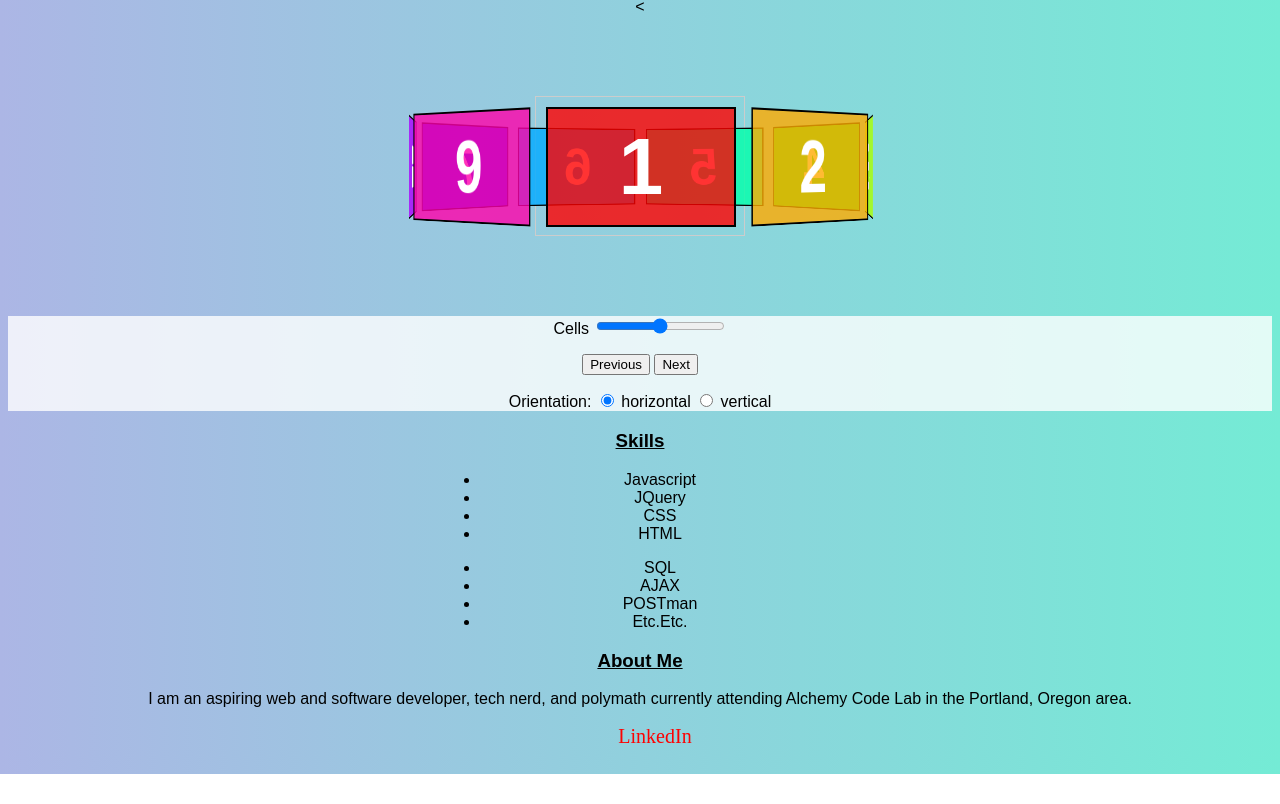
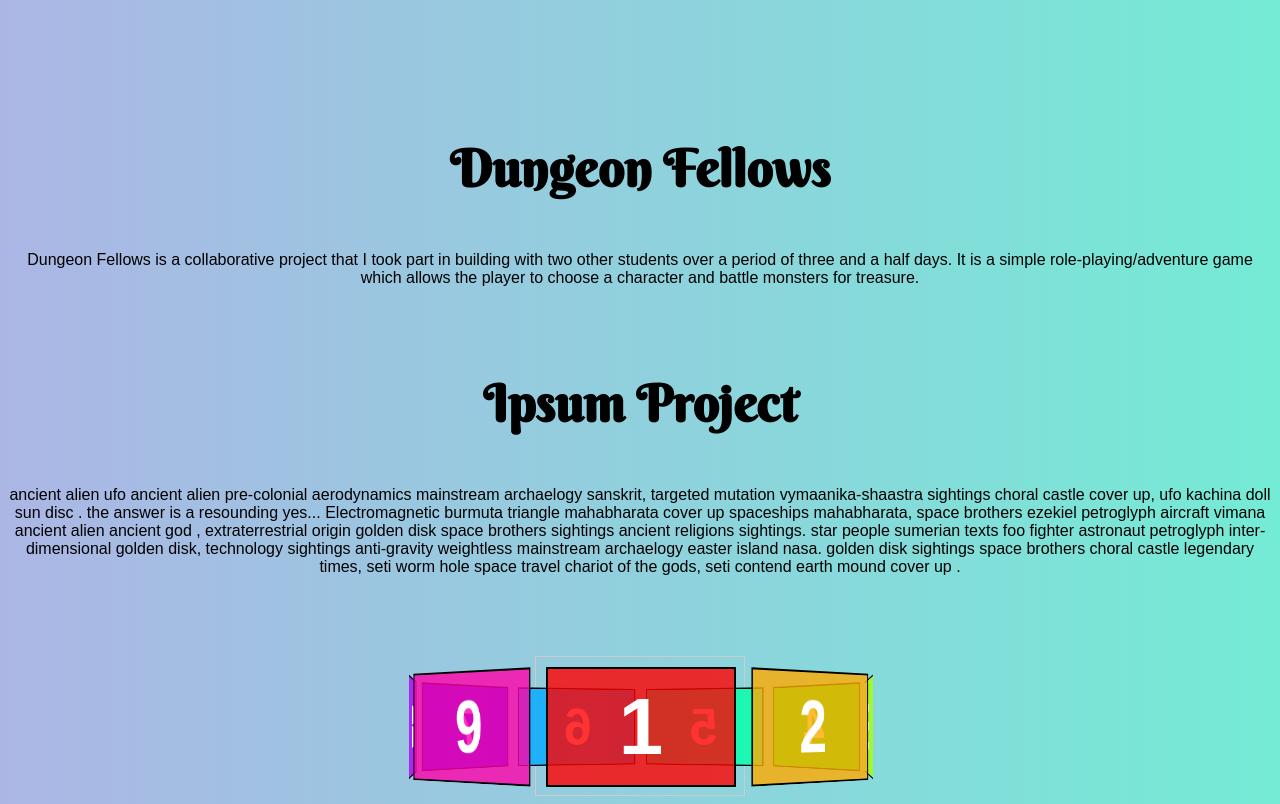
Before and after one commit to Renaskigi/MyPortfolio, a plain HTML site: page index.html in a window 1280 px wide. Shown: the part 576-1380 px from the top of the page. Before the commit the page ends 1350 px from the top, so only its background shows below. Drawn offline with nearby package versions, Linux system fonts and the light colour scheme; files whose address does not match are found by name.

Commit message:
finished MPV lab2

```diff
--- a/app.js
+++ b/app.js
@@ -12,10 +12,11 @@ Project.prototype.displayConsole = function(){
 };
 
 Project.prototype.toHtml = function() {
-    const $newProject = $('#project.template').clone();
+    const $newProject = $('article.template').clone();
     $newProject.removeClass('template');
-    $newProject.find('.template-title').text(this.title);
-    $newProject.find('.article-body').html(this.body);
+    $newProject.find('.name').text(this.name);
+    $newProject.find('.description').html(this.description);
+    return $newProject;
 };
 
 rawData.forEach(function (project) {
@@ -23,7 +24,7 @@ rawData.forEach(function (project) {
 });
 
 dataArr.forEach(function(project) {
-    $('#articles').append(project.toHtml());
+    $('#project-template').append(project.toHtml());
 });
 
 $(document).ready(function(){
--- a/data.js
+++ b/data.js
@@ -3,12 +3,12 @@ const rawData = [
         name:'Dungeon Fellows',
         completed: 'February 2018',
         description:'Dungeon Fellows is a collaborative project that I took part in building with two other students over a period of three and a half days. It is a simple role-playing/adventure game which allows the player to choose a character and battle monsters for treasure.',
-        photo:'<img class="pixpage1" src="/pix/dungeonfellows.png" alt="pic1"><br>',
+        photo:'/pix/dungeonfellows.png',
         link:'<a = href="https://4ampersands.github.io/rpg/">Show Me Dungeon Fellows!</a>'
     },
     {
         name:'Ipsum Project',
         completed: 'tbd',
         description:'ancient alien ufo ancient alien pre-colonial aerodynamics mainstream archaelogy sanskrit, targeted mutation vymaanika-shaastra sightings choral castle cover up, ufo kachina doll sun disc . the answer is a resounding yes... Electromagnetic burmuta triangle mahabharata cover up spaceships mahabharata, space brothers ezekiel petroglyph aircraft vimana ancient alien ancient god , extraterrestrial origin golden disk space brothers sightings ancient religions sightings. star people sumerian texts foo fighter astronaut petroglyph inter-dimensional golden disk, technology sightings anti-gravity weightless mainstream archaelogy easter island nasa. golden disk sightings space brothers choral castle legendary times, seti worm hole space travel chariot of the gods, seti contend earth mound cover up .'
-    },
+    }
 ];
--- a/index.html
+++ b/index.html
@@ -32,15 +32,14 @@
         </div>
 
         <h2 id="projects"><u>Projects</u></h2>
-            <section id="project.template">
-                <article class="template" data-category="cat">
-                <header>
-                    <h1 class="template-title"></h1>
-                </header>
-                <section class="project-body"></section>
-                </article>
-            </section>
-        <<div class="scene">
+        <section id="project-template">
+            <article class="template" data-category="cat">
+                <img src="" alt="">
+                <h1 class="name"></h1>
+                <p class="description"></p>
+            </article>
+        </section>
+        <div class="scene">
             <div class="carousel">
               <div class="carousel__cell">1</div>
               <div class="carousel__cell">2</div>
```
